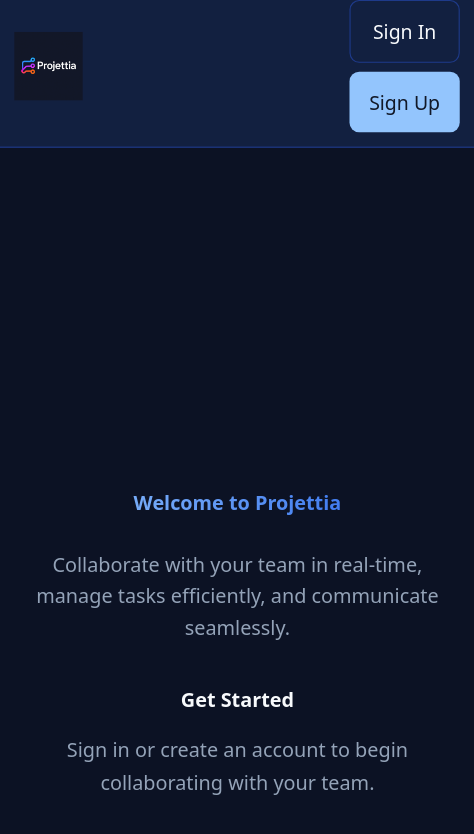
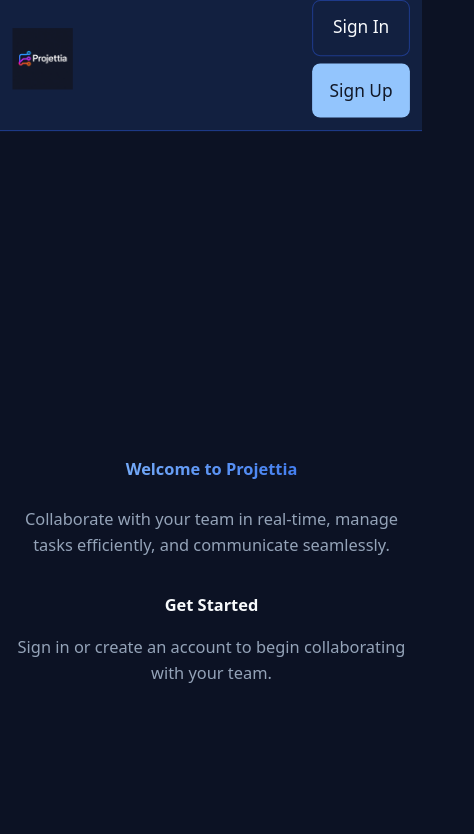
Before and after one commit to crisky94/projettia, a Next.js app: page / in a window 390 px wide. Shown: the top 834 px of the page, 474 px wide, since content can reach past the window. Built offline with nearby package versions, Linux system fonts and the light colour scheme; no server answers.

Commit message:
refactor: adjust font size and zoom levels for improved mobile accessibility

```diff
--- a/app/globals.css
+++ b/app/globals.css
@@ -81,16 +81,16 @@ html {
   -webkit-text-size-adjust: 100%;
   /* Smooth scrolling */
   scroll-behavior: smooth;
-  /* Conservative font size for production */
-  font-size: 16px !important;
+  /* Smaller font size for general content */
+  font-size: 15px !important;
   /* Prevent zoom issues in production */
   height: 100%;
   min-height: 100%;
-  /* Minimal zoom level */
-  zoom: 1.05 !important;
-  -webkit-transform: scale(1.05);
-  -moz-transform: scale(1.05);
-  transform: scale(1.05);
+  /* Smaller zoom level for general content */
+  zoom: 1.02 !important;
+  -webkit-transform: scale(1.02);
+  -moz-transform: scale(1.02);
+  transform: scale(1.02);
   transform-origin: 0 0;
 }
 
@@ -107,14 +107,14 @@ body {
   /* Ensure consistent sizing in production */
   min-height: 100vh;
   min-height: 100dvh;
-  /* Conservative scale for deployments */
+  /* Smaller scale for general content */
   min-width: 100vw;
-  /* Minimal zoom level */
-  zoom: 1.05 !important;
-  -webkit-text-size-adjust: 105% !important;
-  -ms-text-size-adjust: 105% !important;
-  /* Conservative base font size */
-  font-size: 16px !important;
+  /* Smaller zoom level */
+  zoom: 1.02 !important;
+  -webkit-text-size-adjust: 102% !important;
+  -ms-text-size-adjust: 102% !important;
+  /* Smaller base font size */
+  font-size: 15px !important;
 }
 
 /* Mobile-first touch targets */
@@ -426,8 +426,8 @@ body {
   .max-w-lg,
   .max-w-md,
   .max-w-sm {
-    font-size: 16px !important;
-    transform: scale(1.02);
+    font-size: 15px !important;
+    transform: scale(1.01);
   }
 
   /* Force larger text for all elements */
@@ -461,22 +461,32 @@ body {
   /* Special rules for small screens or production deployments */
   @media screen and (max-width: 1200px) {
     html {
-      font-size: 16px !important;
-      zoom: 1.03 !important;
+      font-size: 15px !important;
+      zoom: 1.01 !important;
     }
 
     body {
-      font-size: 16px !important;
-      zoom: 1.03 !important;
-      transform: scale(1.03) !important;
+      font-size: 15px !important;
+      zoom: 1.01 !important;
+      transform: scale(1.01) !important;
       transform-origin: 0 0 !important;
     }
 
     .max-w-7xl,
     .container,
     main {
-      transform: scale(1.02) !important;
+      transform: scale(1.01) !important;
       transform-origin: 0 0 !important;
+    }
+
+    /* Keep task boards readable on smaller screens */
+    [class*="TaskBoard"],
+    [class*="SprintManager"],
+    .task-card,
+    .board-column,
+    table {
+      zoom: 1.03 !important;
+      font-size: 16px !important;
     }
   }
 
@@ -485,8 +495,17 @@ body {
 
     html,
     body {
+      font-size: 15px !important;
+      zoom: 1.02 !important;
+    }
+
+    /* Ensure task boards remain usable on mobile */
+    [class*="TaskBoard"],
+    [class*="SprintManager"],
+    .task-card,
+    .board-column {
+      zoom: 1.05 !important;
       font-size: 16px !important;
-      zoom: 1.05 !important;
     }
   }
 
@@ -524,4 +543,33 @@ body {
   .min-h-screen {
     min-height: auto !important;
   }
+
+  /* Maintain proper size for task boards and tables */
+  [class*="TaskBoard"],
+  [class*="task-board"],
+  [class*="SprintManager"],
+  [class*="sprint"],
+  .task-card,
+  .board-column,
+  .kanban,
+  table,
+  .table,
+  .grid,
+  .task-item,
+  .project-card {
+    zoom: 1.05 !important;
+    font-size: 16px !important;
+    transform: scale(1.05) !important;
+    transform-origin: center !important;
+  }
+
+  /* Ensure task/sprint content remains readable */
+  .task-title,
+  .task-description,
+  .sprint-name,
+  .member-name,
+  .project-title {
+    font-size: 16px !important;
+    line-height: 1.5 !important;
+  }
 }
--- a/app/layout.js
+++ b/app/layout.js
@@ -16,7 +16,7 @@ import ThemeToggle from './components/ThemeToggle';
 export const metadata = {
   title: 'Projettia',
   description: 'Team collaboration platform',
-  viewport: 'width=device-width, initial-scale=1.05, maximum-scale=2, user-scalable=yes, viewport-fit=cover',
+  viewport: 'width=device-width, initial-scale=1.02, maximum-scale=2, user-scalable=yes, viewport-fit=cover',
   themeColor: '#0f172a',
   appleWebApp: {
     capable: true,
@@ -55,7 +55,7 @@ export default function RootLayout({ children }) {
             }
             document.documentElement.dataset.theme = t;
           } catch (e) {} })();` }} />
-          <meta name="viewport" content="width=device-width, initial-scale=1.05, maximum-scale=2, user-scalable=yes, viewport-fit=cover" />
+          <meta name="viewport" content="width=device-width, initial-scale=1.02, maximum-scale=2, user-scalable=yes, viewport-fit=cover" />
           <meta name="theme-color" content="#0f172a" />
           <meta name="apple-mobile-web-app-capable" content="yes" />
           <meta name="apple-mobile-web-app-status-bar-style" content="default" />
@@ -63,26 +63,32 @@ export default function RootLayout({ children }) {
           <style dangerouslySetInnerHTML={{
             __html: `
               html {
-                font-size: 16px !important;
-                zoom: 1.05 !important;
-                -webkit-text-size-adjust: 105% !important;
+                font-size: 15px !important;
+                zoom: 1.02 !important;
+                -webkit-text-size-adjust: 102% !important;
               }
               body {
+                font-size: 15px !important;
+                zoom: 1.02 !important;
+                transform: scale(1.02) !important;
+                transform-origin: 0 0 !important;
+              }
+              /* Keep task boards readable */
+              [class*="TaskBoard"], [class*="SprintManager"], .task-card, .board-column {
+                zoom: 1.05 !important;
                 font-size: 16px !important;
-                zoom: 1.05 !important;
                 transform: scale(1.05) !important;
-                transform-origin: 0 0 !important;
               }
             `
           }} />
         </head>
         <body className="font-sans antialiased bg-background text-foreground h-full overflow-x-hidden" style={{
-          zoom: '1.05',
-          WebkitTransform: 'scale(1.05)',
-          MozTransform: 'scale(1.05)',
-          transform: 'scale(1.05)',
+          zoom: '1.02',
+          WebkitTransform: 'scale(1.02)',
+          MozTransform: 'scale(1.02)',
+          transform: 'scale(1.02)',
           transformOrigin: '0 0',
-          fontSize: '16px',
+          fontSize: '15px',
           minHeight: '100vh'
         }}>
           <header className="flex justify-between items-center p-3 sm:p-4 gap-2 sm:gap-4 min-h-14 sm:min-h-16 bg-card border-b border-border safe-area-inset-top relative w-full z-50">
--- a/app/layout.viewport.js
+++ b/app/layout.viewport.js
@@ -1,7 +1,7 @@
-// Viewport configuration for mobile-first design with minimal scaling
+// Viewport configuration for mobile-first design with very minimal scaling
 export const viewport = {
     width: 'device-width',
-    initialScale: 1.05,
+    initialScale: 1.02,
     maximumScale: 2,
     userScalable: true,
     viewportFit: 'cover',
```
